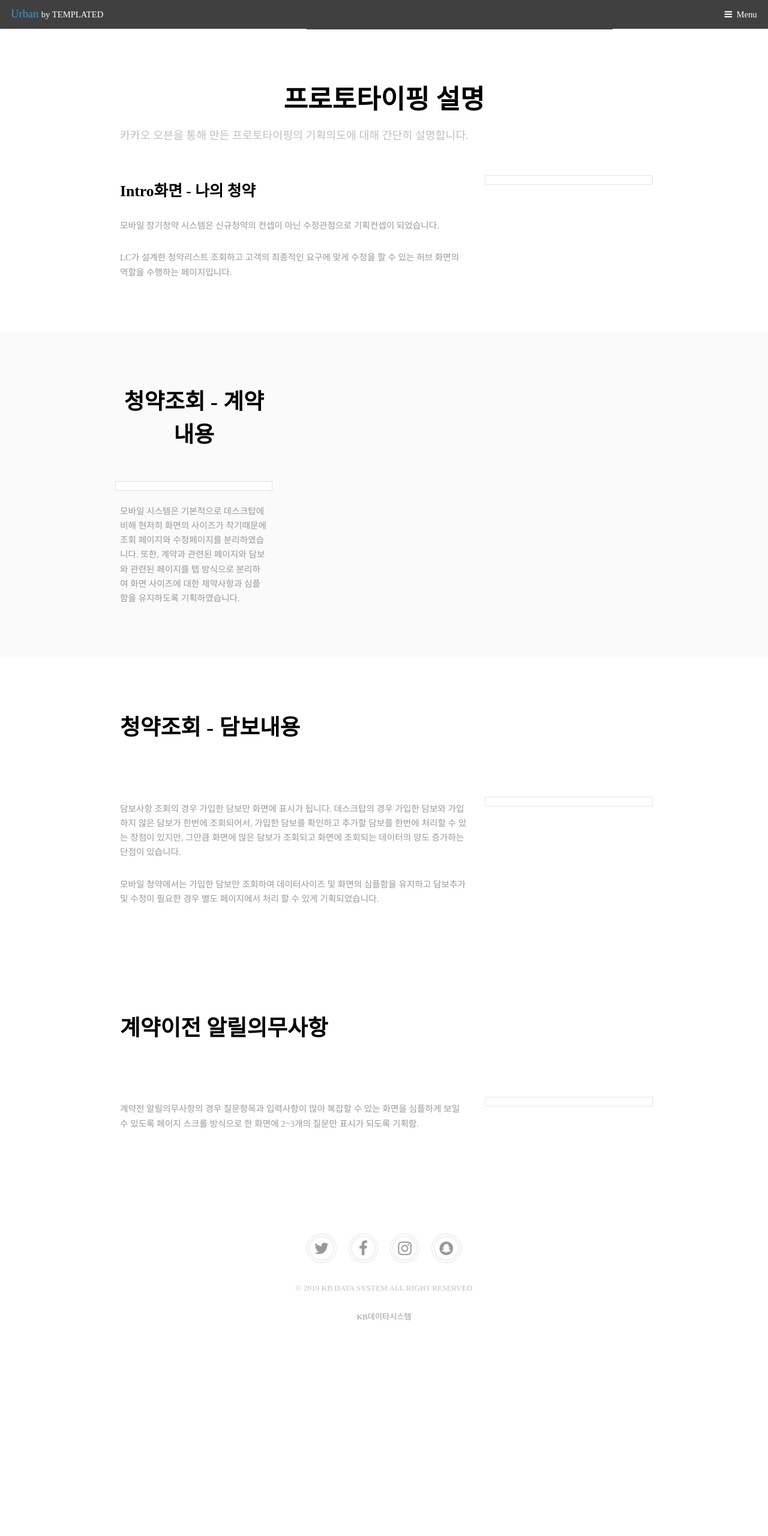
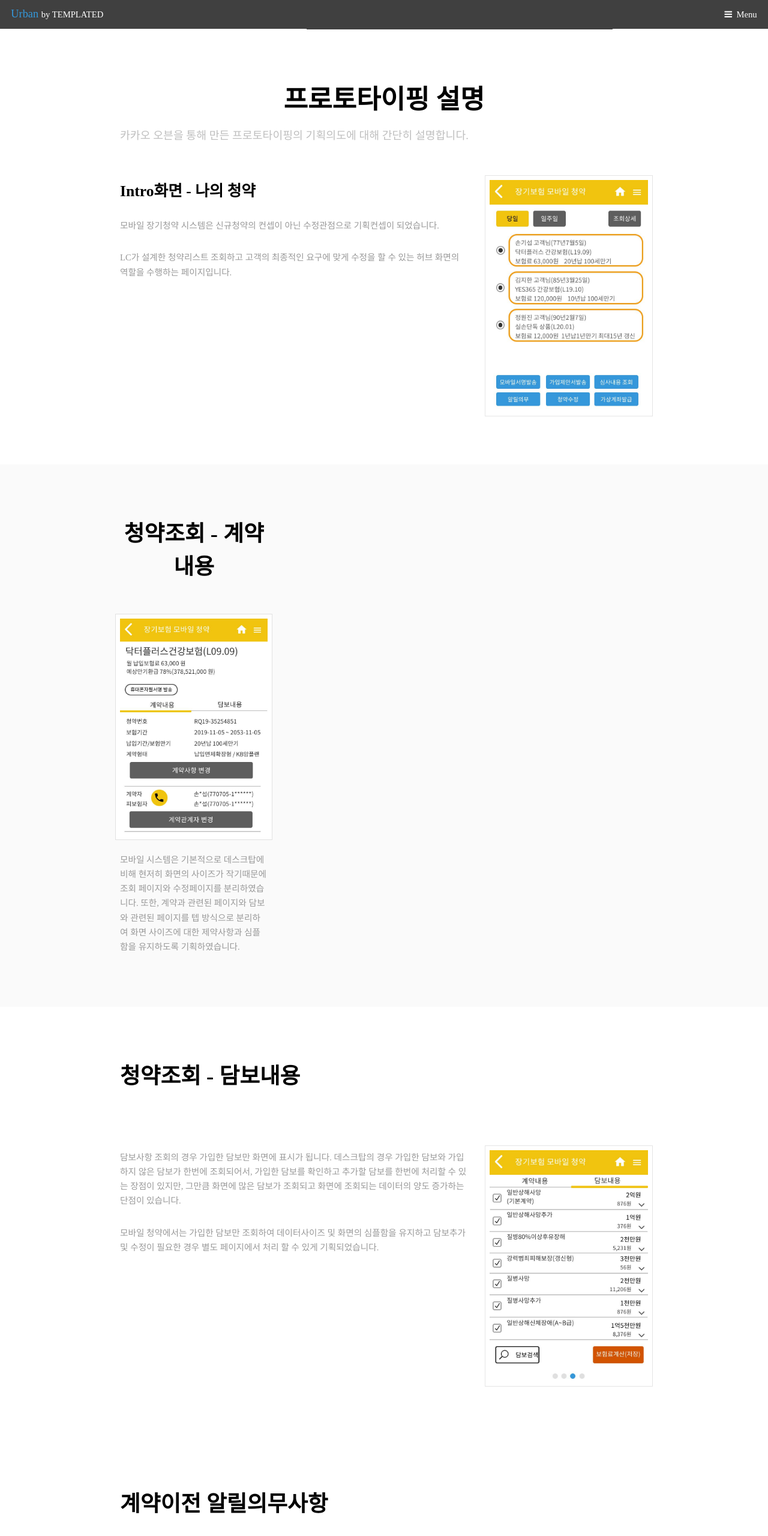
Before and after one commit to ddizi/MobileApcTFT, a plain HTML site: page templated-urban/generic.html in a window 1280 px wide. Shown: the top 2560 px of the page at 60% size. Before the commit the page ends 2291 px from the top, so only its background shows below. Drawn offline with Linux system fonts and the light colour scheme; a web font is replaced by a local one.

Commit message:
Add files via upload

```diff
--- a/templated-urban/generic.html
+++ b/templated-urban/generic.html
@@ -47,7 +47,7 @@
 								</div>
 								<div class="col col1 first">
 									<div class="image fit">
-										<img src="intro.jpg" alt="" /></a>
+										<img src="images/intro.jpg" alt="" /></a>
 									</div>
 								</div>
 							</div>
@@ -63,7 +63,7 @@
 										<h2>청약조회 - 계약내용</h2>
 									</header>
 									<div class="image fit">
-										<img src="apc_cont.jpg" alt="" />
+										<img src="images/apc_cont.jpg" alt="" />
 									</div>
 									<p style="text-align: left;">모바일 시스템은 기본적으로 데스크탑에 비해 현저히 화면의 사이즈가 작기때문에 조회 페이지와 수정페이지를 분리하였습니다.
 										또한, 계약과 관련된 페이지와 담보와 관련된 페이지를 텝 방식으로 분리하여 화면 사이즈에 대한 제약사항과 심플함을 유지하도록
@@ -93,7 +93,7 @@
 								</div>
 								<div class="col col1 first">
 									<div class="image fit">
-										<img src="apc-cvr.jpg" alt="" /></a>
+										<img src="images/apc-cvr.jpg" alt="" /></a>
 									</div>
 								</div>
 							</div>
@@ -116,7 +116,7 @@
 								</div>
 								<div class="col col1 first">
 									<div class="image fit">
-										<img src="bfContNoty.jpg" alt="" /></a>
+										<img src="images/bfContNoty.jpg" alt="" /></a>
 									</div>
 								</div>
 							</div>
```
